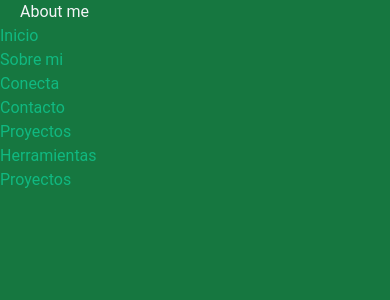
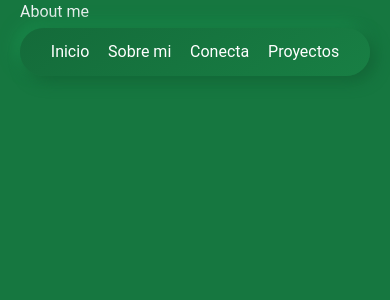
Before and after one commit to ragnarok22/about-page, a Next.js app: page /about in a window 390 px wide. Shown: the top 300 px of the page. Built offline with nearby package versions, Linux system fonts and the light colour scheme.

Commit message:
style: fix navbar mobile screen

```diff
--- a/components/navbar/items.js
+++ b/components/navbar/items.js
@@ -11,22 +11,22 @@ const navs = [
     "url": "/connect",
     "text": "Conecta"
   },
-  {
-    "url": "/contact",
-    "text": "Contacto"
-  },
+  // {
+  //   "url": "/contact",
+  //   "text": "Contacto"
+  // },
   {
     "url": "/projects",
     "text": "Proyectos"
   },
-  {
-    "url": "/tools",
-    "text": "Herramientas"
-  },
-  {
-    "url": "/projects",
-    "text": "Proyectos"
-  }
+  // {
+  //   "url": "/tools",
+  //   "text": "Herramientas"
+  // },
+  // {
+  //   "url": "/projects",
+  //   "text": "Proyectos"
+  // }
 ]
 
 export default navs
--- a/components/navbar/navbar.module.scss
+++ b/components/navbar/navbar.module.scss
@@ -1,12 +1,15 @@
 nav.nav {
-  @apply text-white order-2 md:order-1 md:py-4 md:px-8;
+  background: linear-gradient(0deg, rgba(22,119,64,1) 0%, rgba(22,119,64,0) 100%);;
+  @apply text-white order-2 w-full sticky px-5 bottom-0 md:relative md:order-1 md:py-4 md:px-8 z-10;
 
   ul {
-    @apply md:flex justify-evenly;
+    background: linear-gradient(145deg, #146b3a, #187f44);
+    box-shadow: 5px 5px 15px #136536, -5px -5px 15px #19894a;
+    @apply flex justify-evenly p-3 rounded-full mb-3 mt-1 md:m-0;
     li {
       @apply md:py-3 px-0;
       a {
-        @apply w-full h-full text-green-500 md:py-3 md:px-7 md:text-white md:rounded-3xl;
+        @apply w-full h-full md:py-3 md:px-7 md:text-white md:rounded-3xl;
       }
     }
   }
@@ -14,8 +17,10 @@ nav.nav {
 
 @media screen and (min-width: 768px) {
   nav.nav {
-    background: #167740;
+    background: transparent;
     ul {
+      background: transparent;
+      box-shadow: none;
       li {
         a {
           background: linear-gradient(145deg, #146b3a, #187f44);
```
